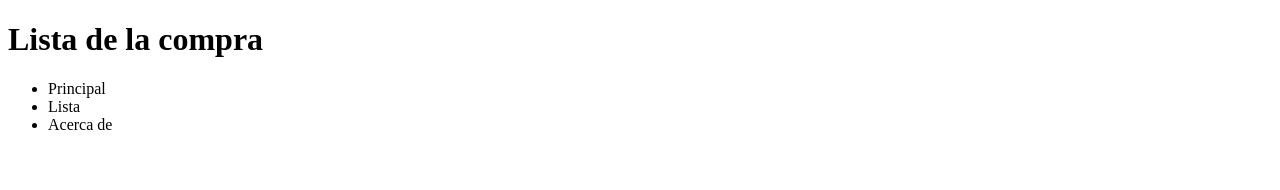
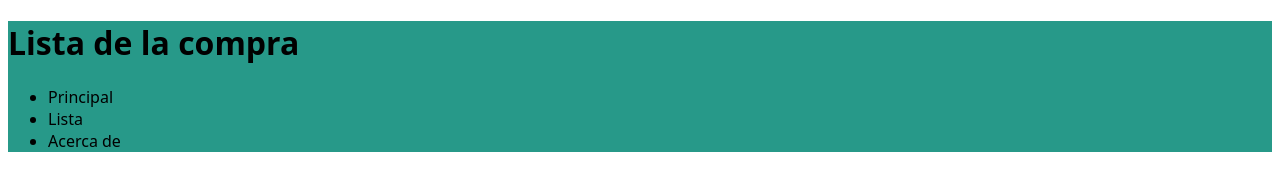
Before and after one commit to NaryLozano/202304-w1ch3-nary-lozano-, a plain HTML site: page index.html in a window 1280 px wide. Drawn offline with Linux system fonts and the light colour scheme.

Commit message:
Fix the vinculation of the css style

```diff
--- a/index.html
+++ b/index.html
@@ -6,6 +6,7 @@
   <meta http-equiv="X-UA-Compatible" content="IE=edge">
   <meta name="viewport" content="width=device-width, initial-scale=1.0">
   <link rel="shortcut icon" href="favicon.ico" type="image/x-icon">
+  <link rel="stylesheet" href="styles.css">
   <title>Lista de la compra</title>
 </head>
 
--- a/styles.css
+++ b/styles.css
@@ -3,5 +3,10 @@
 }
 
 html {
-  font-family: Arial, Helvetica, sans-serif;
+  font-family: system-ui, -apple-system, BlinkMacSystemFont, "Segoe UI", Roboto,
+    Oxygen, Ubuntu, Cantarell, "Open Sans", "Helvetica Neue", sans-serif;
 }
+
+header {
+  background-color: #279989;
+}
```
